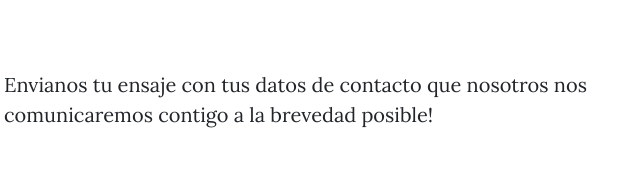
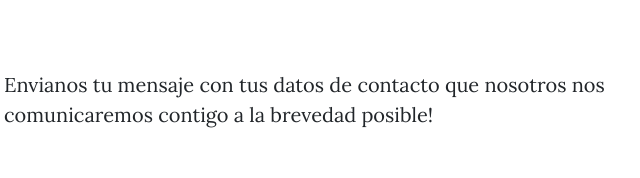
Before and after one commit to Israe593/Pagina-Web, a website: page contact.html in a window 1280 px wide. Shown: the part 615-793 px from the top of the page, 271-911 px from the left. Drawn offline with nearby package versions, Linux system fonts and the light colour scheme.

Commit message:
Update contact.html

```diff
--- a/contact.html
+++ b/contact.html
@@ -73,7 +73,7 @@
   <div class="container">
     <div class="row">
       <div class="col-lg-8 col-md-10 mx-auto">
-        <p>Envianos tu ensaje con tus datos de contacto que nosotros nos comunicaremos contigo a la brevedad posible!</p>
+        <p>Envianos tu mensaje con tus datos de contacto que nosotros nos comunicaremos contigo a la brevedad posible!</p>
         <!-- Contact Form - Enter your email address on line 19 of the mail/contact_me.php file to make this form work. -->
         <!-- WARNING: Some web hosts do not allow emails to be sent through forms to common mail hosts like Gmail or Yahoo. It's recommended that you use a private domain email address! -->
         <!-- To use the contact form, your site must be on a live web host with PHP! The form will not work locally! -->
```
